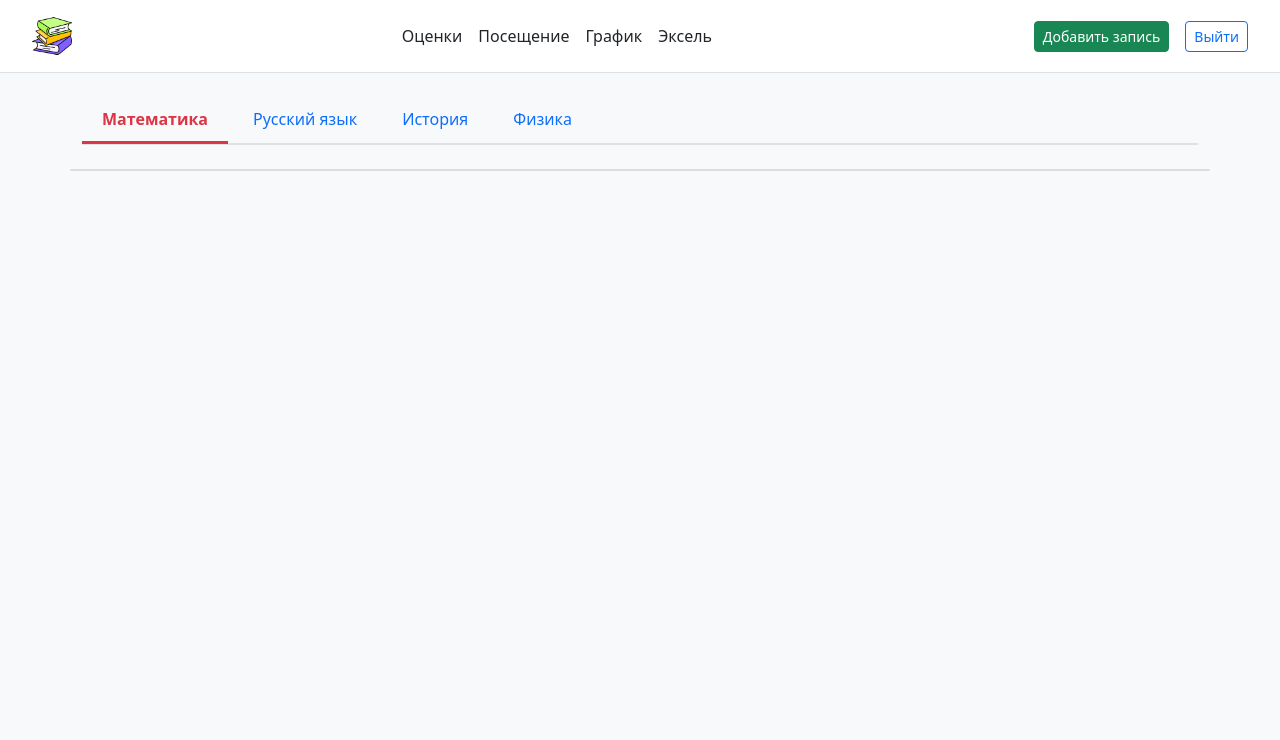
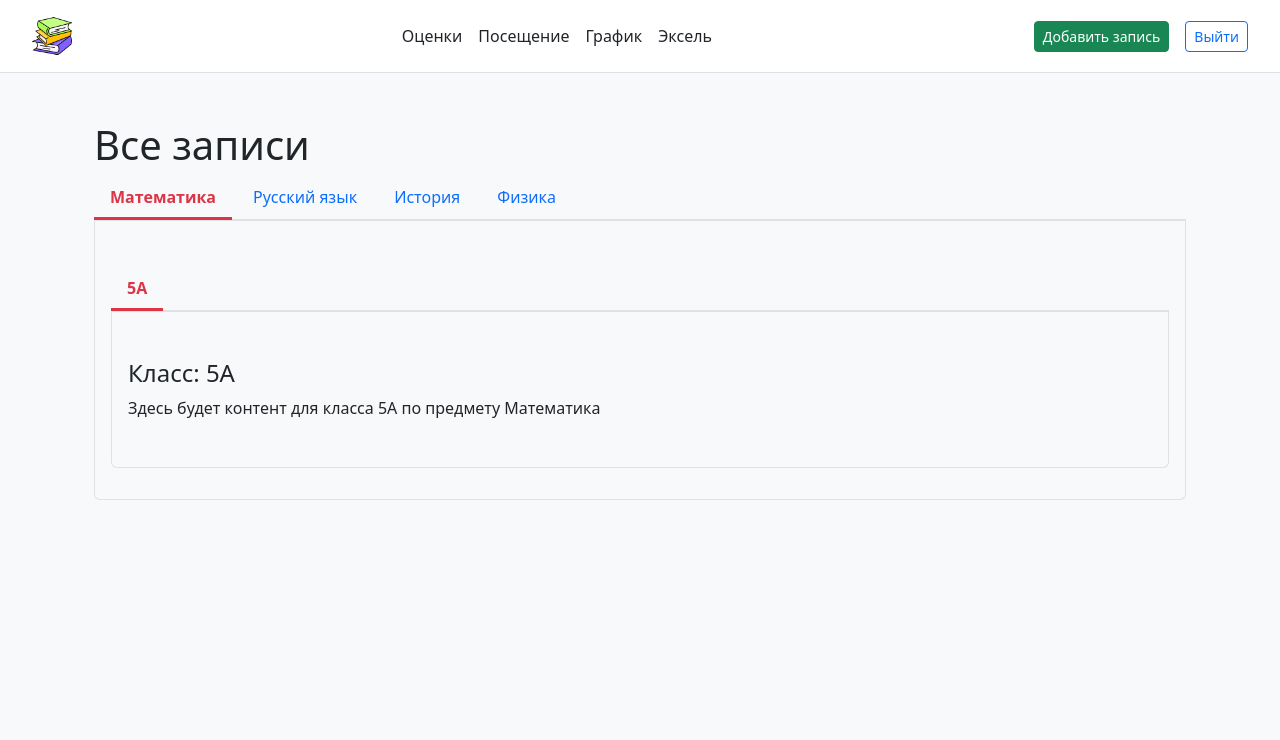
Before and after one commit to Zangetsu20/init, a Flask app: page /posts in a window 1280 px wide. Shown: the top 740 px of the page. Run offline with Flask 3, Linux system fonts and the light colour scheme; a user stored in the database is signed in; some libraries are stand-ins or nearby versions.

Commit message:
Добавил вкладки с классами внутри вкладок

```diff
--- a/app.py
+++ b/app.py
@@ -132,25 +132,53 @@ def update_teacher():
 def index():
     return render_template('index.html')
 
+
+
+#
 #данные к тестовой первой таблицы из БД
 @app.route("/posts")
 @login_required
 def posts():
-    # Получаем все записи Graf
-    posts = Graf.query.all()
-
-        # Проверяем, есть ли у пользователя привязанный teacher_id
+    # Проверяем привязку учителя
     if not current_user.teacher_id:
         flash('У вас нет привязанного профиля учителя', 'error')
         return redirect(url_for('index'))
 
-    # Получаем связки teacher-subject для текущего учителя
-    teacher_subjects = Teacher_subject.query.filter_by(teacher_id=current_user.teacher_id).all()
+    teacher_id = current_user.teacher_id
 
-    subject_ids = [ts.subject_id for ts in teacher_subjects]
-    subjects = Subjects.query.filter(Subjects.id.in_(subject_ids)).all()
+    # Получаем все предметы учителя с классами
+    subjects_with_classes = []
 
-    return render_template('posts.html', posts=posts, subjects=subjects)
+    # 1. Находим все предметы учителя
+    teacher_subjects = Teacher_subject.query.filter_by(teacher_id=teacher_id).all()
+
+    for ts in teacher_subjects:
+        subject = Subjects.query.get(ts.subject_id)
+        if not subject:
+            continue
+
+        # 2. Для каждого предмета находим классы
+        class_links = Teacher_subject_class.query.filter_by(
+            teacher_subject_id=ts.id
+        ).all()
+
+        classes = []
+        for cl in class_links:
+            class_info = Classes.query.get(cl.class_id)
+            if class_info:
+                classes.append({
+                    'id': class_info.id,
+                    'name': class_info.class_name
+                })
+
+        if classes:  # Добавляем только предметы с классами
+            subjects_with_classes.append({
+                'subject_id': subject.id,
+                'subject_name': subject.subject_name,
+                'classes': classes
+            })
+
+    return render_template('posts.html', subjects_with_classes=subjects_with_classes)
 
 
 @app.route("/create", methods=['POST', 'GET'])
--- a/static/css/main.css
+++ b/static/css/main.css
@@ -112,3 +112,28 @@ header, footer {
 .d {
     color: #6c757d;
 }
+
+/* Стили для вложенных вкладок */
+.nav-tabs .nav-link {
+    color: #0d6efd; /* Цвет неактивных вкладок */
+    border: none;
+    padding: 8px 16px;
+    font-weight: 500;
+}
+
+.nav-tabs .nav-link.active {
+    color: #dc3545; /* Цвет активной вкладки */
+    background-color: transparent;
+    border-bottom: 3px solid #dc3545;
+    font-weight: 600;
+}
+
+/* Отступы для вложенных вкладок */
+.tab-content .tab-pane {
+    padding: 15px 0;
+}
+
+/* Вложенные вкладки - меньший размер */
+.nav-tabs .nav-item.nested {
+    font-size: 0.9rem;
+}
--- a/templates/posts.html
+++ b/templates/posts.html
@@ -1,21 +1,22 @@
 {% extends 'base.html' %}
 
-{% block title %}
-{% endblock %}
+{% block title %}Все записи{% endblock %}
 
 {% block content %}
+<div class="container mt-4">
+    <h1>Все записи</h1>
 
-<!-- Tabs Navigation -->
-<ul class="nav nav-tabs mb-4" id="myTab" role="tablist">
-    {% for subject in subjects %}
+    <!-- Основные вкладки (предметы) -->
+    <ul class="nav nav-tabs" id="subjectTabs" role="tablist">
+        {% for subject in subjects_with_classes %}
         <li class="nav-item" role="presentation">
             <button class="nav-link {% if loop.first %}active{% endif %}"
-                id="{{ subject.id }}-tab"
+                    id="subject-{{ subject.subject_id }}-tab"
                     data-bs-toggle="tab"
-                data-bs-target="#{{ subject.id }}"
+                    data-bs-target="#subject-{{ subject.subject_id }}"
                     type="button"
                     role="tab"
-                aria-controls="{{ subject.id }}"
+                    aria-controls="subject-{{ subject.subject_id }}"
                     aria-selected="{% if loop.first %}true{% else %}false{% endif %}">
                 {{ subject.subject_name }}
             </button>
@@ -23,28 +24,50 @@
         {% endfor %}
     </ul>
 
-<!-- Tab Content -->
-<div class="tab-content" id="myTabContent">
-    {% for subject in subjects %}
+    <!-- Контент основных вкладок -->
+    <div class="tab-content p-3 border border-top-0 rounded-bottom" id="subjectTabsContent">
+        {% for subject in subjects_with_classes %}
         <div class="tab-pane fade {% if loop.first %}show active{% endif %}"
-         id="{{ subject.id }}"
+             id="subject-{{ subject.subject_id }}"
              role="tabpanel"
-         aria-labelledby="{{ subject.id }}-tab">
-        <div class="row">
-            {% for post in posts %}
-            {% if post.subject_id == subject.id %}
-            <div class="item">
-                <div class="item-in">
-                    <span class="first-name">{{ post.firstname }}</span>
-                    <span class="last-name">{{ post.lastname }}</span>
-                    <span class="d">{{ post.d }}</span>
-                </div>
-            </div>
-            {% endif %}
+             aria-labelledby="subject-{{ subject.subject_id }}-tab">
+
+            <!-- Вложенные вкладки (классы) -->
+            <ul class="nav nav-tabs mt-3" id="classTabs-{{ subject.subject_id }}" role="tablist">
+                {% for class_info in subject.classes %}
+                <li class="nav-item" role="presentation">
+                    <button class="nav-link {% if loop.first %}active{% endif %}"
+                            id="class-{{ class_info.id }}-tab"
+                            data-bs-toggle="tab"
+                            data-bs-target="#class-{{ subject.subject_id }}-{{ class_info.id }}"
+                            type="button"
+                            role="tab"
+                            aria-controls="class-{{ subject.subject_id }}-{{ class_info.id }}"
+                            aria-selected="{% if loop.first %}true{% else %}false{% endif %}">
+                        {{ class_info.name }}
+                    </button>
+                </li>
                 {% endfor %}
-        </div>
+            </ul>
+
+            <!-- Контент вложенных вкладок -->
+            <div class="tab-content p-3 border border-top-0 rounded-bottom" id="classTabsContent-{{ subject.subject_id }}">
+                {% for class_info in subject.classes %}
+                <div class="tab-pane fade {% if loop.first %}show active{% endif %}"
+                     id="class-{{ subject.subject_id }}-{{ class_info.id }}"
+                     role="tabpanel"
+                     aria-labelledby="class-{{ class_info.id }}-tab">
+
+                    <h4 class="mt-3">Класс: {{ class_info.name }}</h4>
+                    <p>Здесь будет контент для класса {{ class_info.name }} по предмету {{ subject.subject_name }}</p>
+
+                    <!-- В этом месте можно добавить таблицу с учениками и оценками -->
                 </div>
                 {% endfor %}
             </div>
 
+        </div>
+        {% endfor %}
+    </div>
+</div>
 {% endblock %}
```
Also changed, not shown: instance/newf.db. Lines whose indentation alone changed are shown as unchanged.
